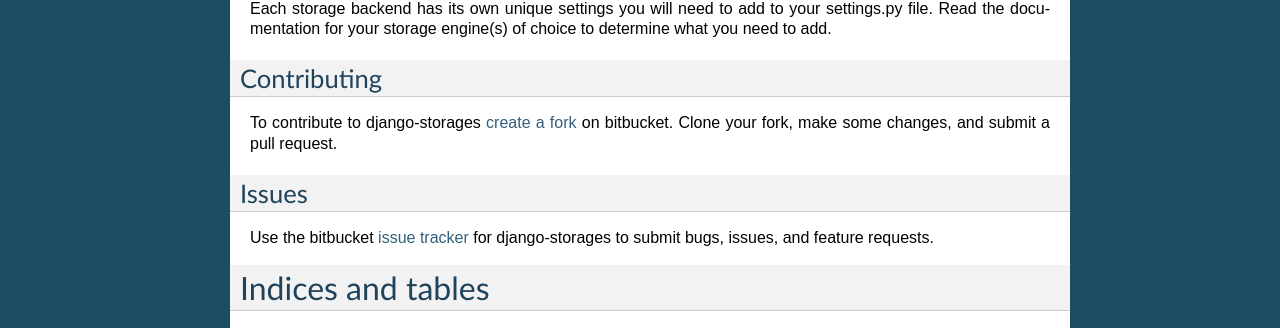
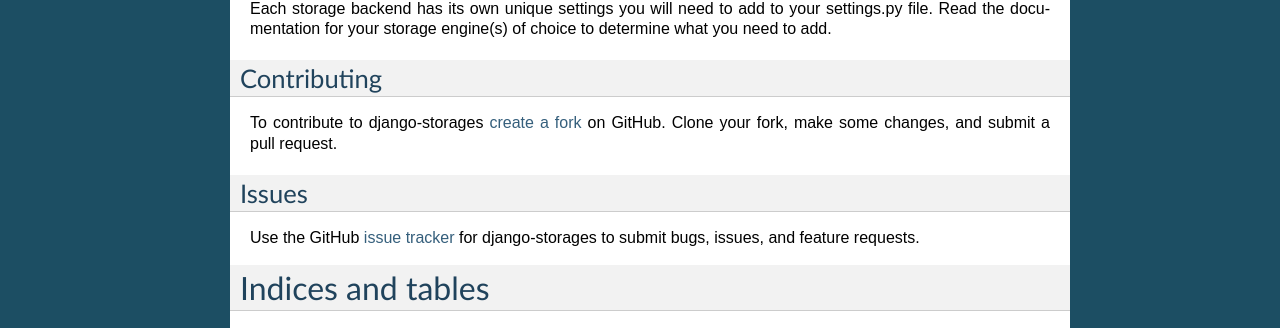
Before and after one commit to jschneier/django-storages, a Sphinx documentation site: the page built from docs/index.rst, in a window 1280 px wide. Shown: the part 678-1006 px from the top of the page. Built offline with Sphinx 7.4.7, drawn with Linux system fonts in a browser that asks for light colours.

Commit message:
minor docs update

```diff
--- a/docs/index.rst
+++ b/docs/index.rst
@@ -29,16 +29,16 @@
 Contributing
 ************
 
-To contribute to django-storages `create a fork`_ on bitbucket. Clone your fork, make some changes, and submit a pull request.
+To contribute to django-storages `create a fork`_ on GitHub. Clone your fork, make some changes, and submit a pull request.
 
-.. _create a fork: https://bitbucket.org/david/django-storages/fork
+.. _create a fork: https://github.com/jschneier/django-storages
 
 Issues
 ******
 
-Use the bitbucket `issue tracker`_ for django-storages to submit bugs, issues, and feature requests.
+Use the GitHub `issue tracker`_ for django-storages to submit bugs, issues, and feature requests.
 
-.. _issue tracker: https://bitbucket.org/david/django-storages/issues
+.. _issue tracker: https://github.com/jschneier/django-storages/issues
 
 Indices and tables
 ==================
```
Also changed, not shown: docs/backends/amazon-S3.rst (+1 -8 lines).
